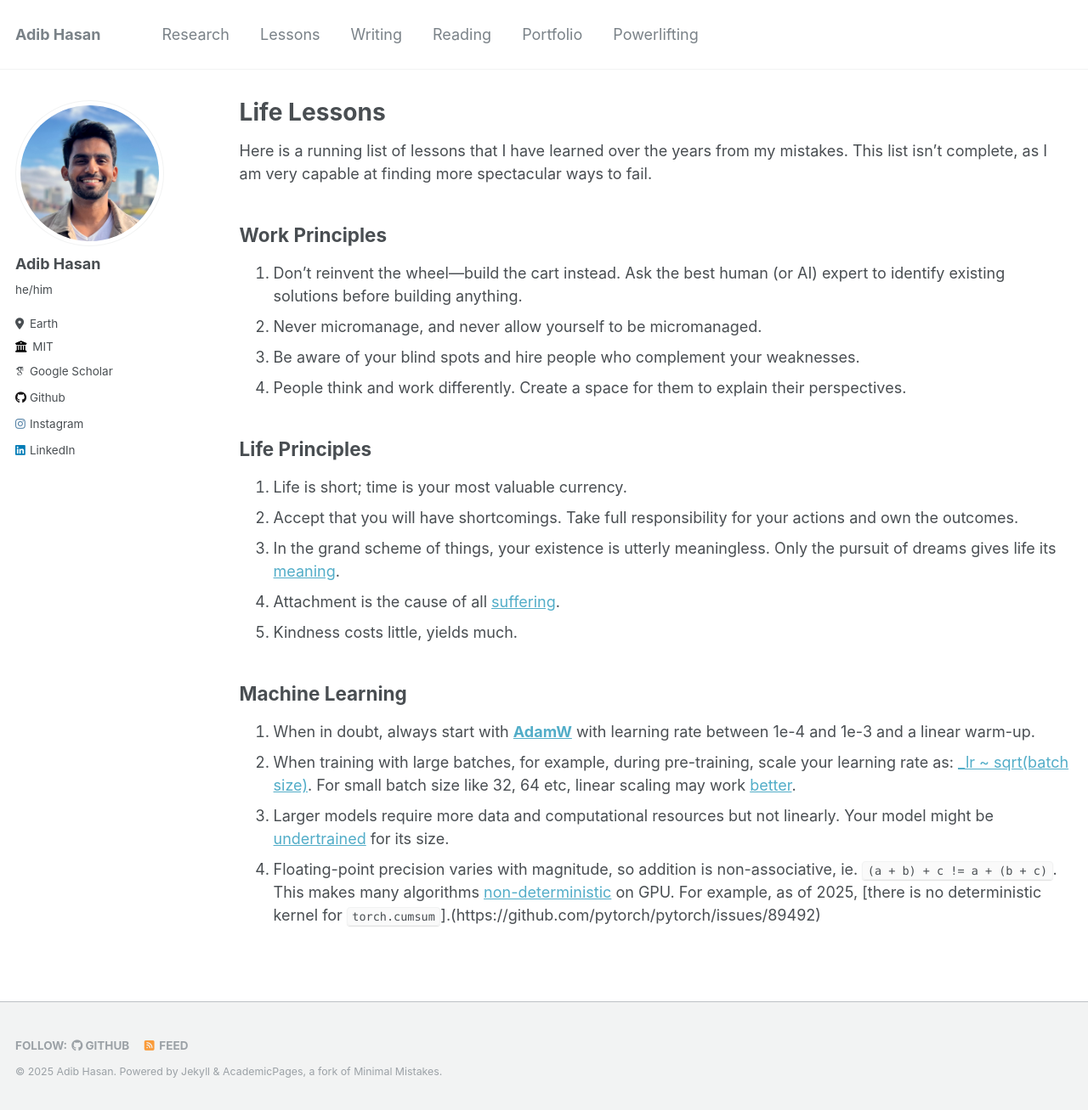
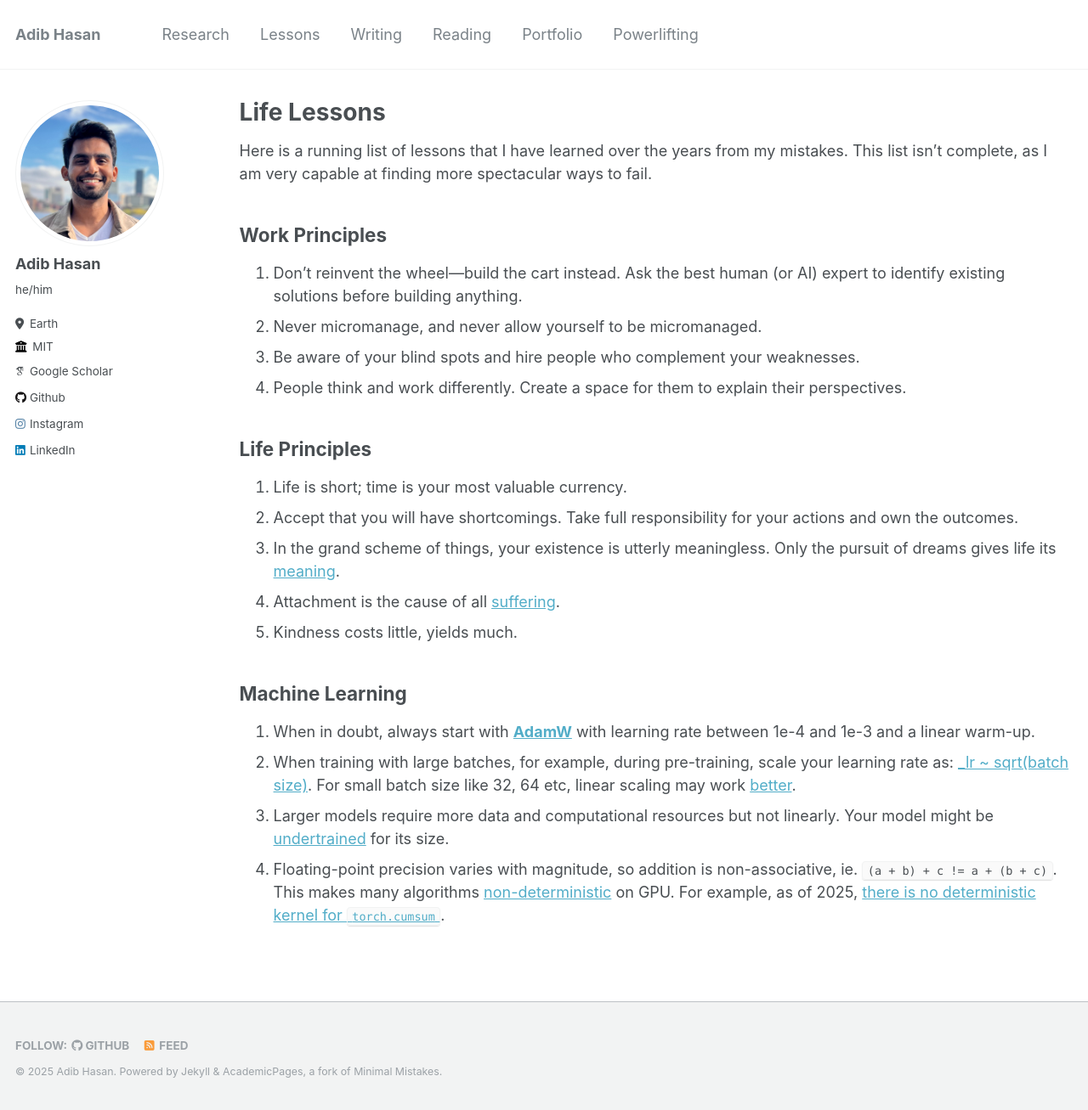
Before and after one commit to Neehan/neehan.github.io, a Jekyll site: the page built from _pages/lessons.md, in a window 1280 px wide and 1307 px high. Shown: the whole window at 85% size. Built offline with Jekyll 4.4.1, drawn with Linux system fonts in a browser that asks for light colours; some web fonts are replaced.

Commit message:
Update lessons.md

```diff
--- a/_pages/lessons.md
+++ b/_pages/lessons.md
@@ -26,4 +26,4 @@ Here is a running list of lessons that I have learned over the years from my mis
 1. When in doubt, always start with **[AdamW](https://docs.pytorch.org/docs/stable/generated/torch.optim.AdamW.html)** with learning rate between 1e-4 and 1e-3 and a linear warm-up.
 2. When training with large batches, for example, during pre-training, scale your learning rate as: [_lr ~ sqrt(batch size)](https://arxiv.org/pdf/1705.08741). For small batch size like 32, 64 etc, linear scaling may work [better](https://arxiv.org/pdf/1404.5997).
 3. Larger models require more data and computational resources but not linearly. Your model might be [undertrained](https://arxiv.org/pdf/2001.08361) for its size.
-4. Floating-point precision varies with magnitude, so addition is non-associative, ie. `(a + b) + c != a + (b + c)`. This makes many algorithms [non-deterministic](https://thinkingmachines.ai/blog/defeating-nondeterminism-in-llm-inference/) on GPU. For example, as of 2025, [there is no deterministic kernel for `torch.cumsum`].(https://github.com/pytorch/pytorch/issues/89492)
+4. Floating-point precision varies with magnitude, so addition is non-associative, ie. `(a + b) + c != a + (b + c)`. This makes many algorithms [non-deterministic](https://thinkingmachines.ai/blog/defeating-nondeterminism-in-llm-inference/) on GPU. For example, as of 2025, [there is no deterministic kernel for `torch.cumsum`](https://github.com/pytorch/pytorch/issues/89492).
```
